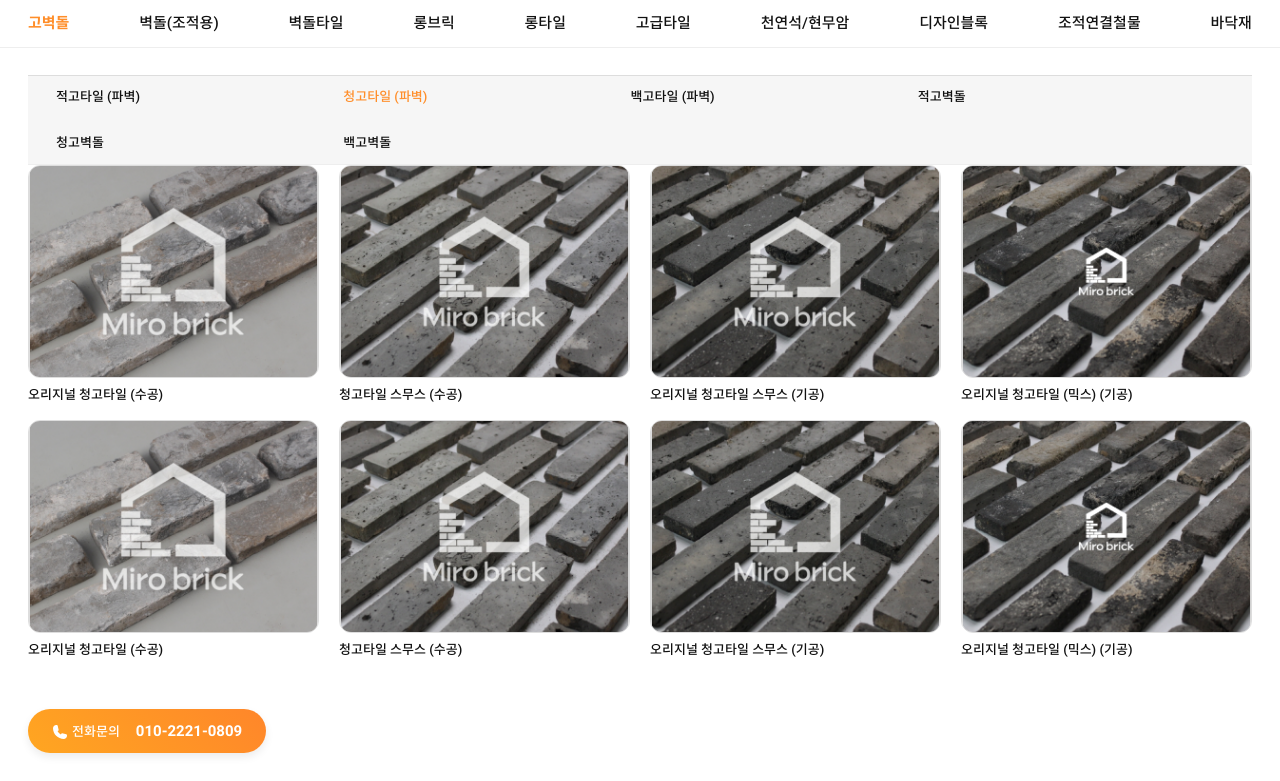
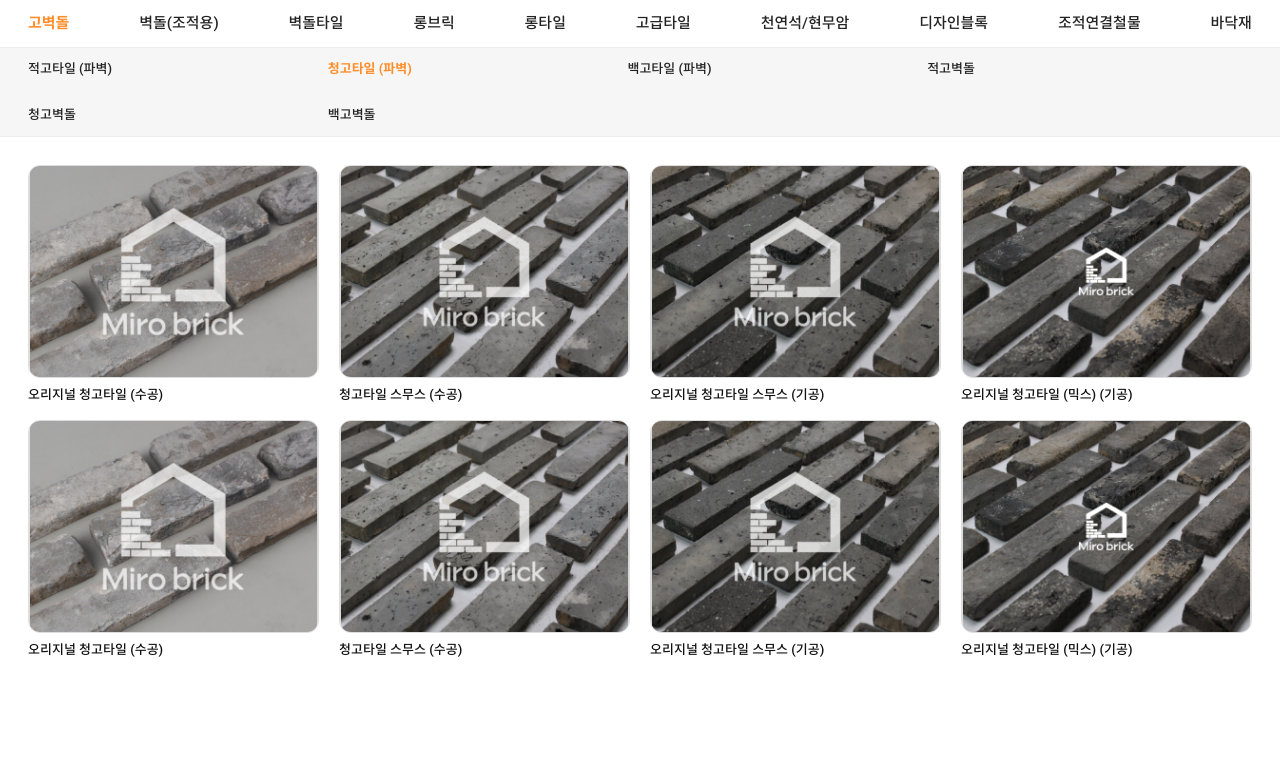
Before and after one commit to Ankooooooo/miro-brick, a PHP site: page /pages/product.html in a window 1280 px wide; the page is wider, and only the part inside the window is pictured. Shown: the part 52-833 px from the top of that part. After the commit the page ends 709 px from the top of that part, so only its background shows below. Run offline with PHP 8.4, Linux system fonts and the light colour scheme.

Commit message:
화면 디테일 수정 및 화면 연결

```diff
--- a/assets/css/index.css
+++ b/assets/css/index.css
@@ -294,7 +294,7 @@ header .header__inner-right .header__inner-menu {
 header .header__inner-right .header__inner-menu li {
   cursor: pointer;
 }
-header .header__inner-right .header__inner-menu .selected {
+header .header__inner-right .header__inner-menu .selected a {
   color: #FF8E2A;
 }
 header .header__inner-right .header__inner-icon {
@@ -649,7 +649,7 @@ body > footer .footer__content:not(.open) .footer__content-title::after {
     line-height: 23.17px;
   }
 }
-.navigation .navigation__list .navigation__item.selected {
+.navigation .navigation__list .navigation__item.selected a {
   font-weight: 700;
   color: #FF8E2A;
 }
@@ -1540,6 +1540,66 @@ input[type=file] {
   }
 }
 /* contents */
+@media screen and (max-width: 833px) {
+  main {
+    padding: 2rem;
+  }
+  main.board {
+    padding-bottom: 8rem;
+  }
+  main.board:has(.qna) {
+    padding-bottom: 8rem;
+  }
+  main.board + .scrollTopBtn {
+    display: none;
+  }
+  main.product {
+    padding: 0;
+  }
+  main > * {
+    padding: 2rem;
+  }
+}
+@media screen and (min-width: 834px) and (max-width: 1311px) {
+  main {
+    padding: 2.8rem;
+  }
+  main.board {
+    padding-bottom: 8rem;
+  }
+  main.board + .scrollTopBtn {
+    display: none;
+  }
+  main.product {
+    padding: 0;
+  }
+  main.product > * {
+    padding: 2.8rem;
+  }
+}
+@media screen and (min-width: 1312px) {
+  main {
+    width: 1312px;
+    margin: auto;
+    padding: 4rem 0;
+  }
+  main.board {
+    padding: 4rem 0 12rem;
+  }
+  main.product {
+    padding: 0;
+  }
+  main.product .navigation {
+    margin-bottom: 40px;
+  }
+  main.product:not(:has(.navigation)) {
+    margin-top: 40px;
+  }
+  main.product:not(:has(.navigation)) .img__view {
+    margin-top: 0;
+  }
+}
+
 .toggleBody {
   height: 0;
   overflow: hidden;
@@ -2118,39 +2178,3 @@ input[type=file] {
   background: linear-gradient(180deg, rgba(0, 0, 0, 0.03) 0%, rgba(0, 0, 0, 0) 100%);
   position: absolute;
 }
-
-@media screen and (max-width: 833px) {
-  main {
-    padding: 2rem;
-  }
-  main.board {
-    padding-bottom: 8rem;
-  }
-  main.board:has(.qna) {
-    padding-bottom: 8rem;
-  }
-  main.board + .scrollTopBtn {
-    display: none;
-  }
-}
-@media screen and (min-width: 834px) and (max-width: 1311px) {
-  main {
-    padding: 2.8rem;
-  }
-  main.board {
-    padding-bottom: 8rem;
-  }
-  main.board + .scrollTopBtn {
-    display: none;
-  }
-}
-@media screen and (min-width: 1312px) {
-  main {
-    width: 1312px;
-    margin: auto;
-    padding: 4rem 0;
-  }
-  main.board {
-    padding: 4rem 0 12rem;
-  }
-}
--- a/assets/scss/contents/_contents.scss
+++ b/assets/scss/contents/_contents.scss
@@ -1,4 +1,78 @@
 
+// 메인
+main {
+    // MO
+    @media screen and (max-width: #{$breakpoint-tablet - 1px}) {
+        padding: 2rem;
+
+        &.board {
+            padding-bottom: 8rem;
+            &:has(.qna) {
+                padding-bottom: 8rem;
+            }
+
+            + .scrollTopBtn {
+                display: none;
+            }
+        }
+
+        &.product {
+            padding: 0;
+        }
+        > * {
+            padding: 2rem;
+        }
+    }
+
+    // Tablet
+    @media screen and (min-width: #{$breakpoint-tablet}) and (max-width: #{$breakpoint-pc - 1px}) {
+        padding: 2.8rem;
+
+        &.board {
+            padding-bottom: 8rem;
+
+            + .scrollTopBtn {
+                display: none;
+            }
+        }
+
+        &.product {
+            padding: 0;
+
+            > * {
+                padding: 2.8rem;
+            }
+        }
+    }
+
+    // PC
+    @media screen and (min-width: #{$breakpoint-pc}) {
+        width: $breakpoint-pc;
+        margin: auto;
+        padding: 4rem 0;
+
+        &.board {
+            padding: 4rem 0 12rem;
+        }
+
+        &.product {
+            padding: 0;
+
+
+            .navigation {
+                margin-bottom: 40px;
+            }
+
+            &:not(:has(.navigation)) {
+                margin-top: 40px;
+
+                .img__view {
+                    margin-top: 0;
+                }
+            }
+        }
+    }
+}
 
 //toggle
 .toggleBody {
--- a/assets/scss/index.scss
+++ b/assets/scss/index.scss
@@ -22,45 +22,3 @@
 
 /* contents */
 @import "contents/contents";
-
-main {
-    // MO
-    @media screen and (max-width: #{$breakpoint-tablet - 1px}) {
-        padding: 2rem;
-
-        &.board {
-            padding-bottom: 8rem;
-            &:has(.qna) {
-                padding-bottom: 8rem;
-            }
-
-            + .scrollTopBtn {
-                display: none;
-            }
-        }
-    }
-
-    // Tablet
-    @media screen and (min-width: #{$breakpoint-tablet}) and (max-width: #{$breakpoint-pc - 1px}) {
-        padding: 2.8rem;
-
-        &.board {
-            padding-bottom: 8rem;
-
-            + .scrollTopBtn {
-                display: none;
-            }
-        }
-    }
-
-    // PC
-    @media screen and (min-width: #{$breakpoint-pc}) {
-        width: $breakpoint-pc;
-        margin: auto;
-        padding: 4rem 0;
-
-        &.board {
-            padding: 4rem 0 12rem;
-        }
-    }
-}
--- a/assets/scss/layouts/_header.scss
+++ b/assets/scss/layouts/_header.scss
@@ -61,7 +61,7 @@ header {
                 cursor: pointer;
             }
 
-            .selected {
+            .selected a {
                 color: $primary;
             }
         }
--- a/assets/scss/layouts/_navigation.scss
+++ b/assets/scss/layouts/_navigation.scss
@@ -67,7 +67,7 @@
                 line-height: 23.17px;
             }
 
-            &.selected {
+            &.selected a {
                 font-weight: 700;
                 color: $primary;
             }
--- a/layouts/navigation_product.html
+++ b/layouts/navigation_product.html
@@ -1,15 +1,35 @@
 <!-- 제품 메뉴 네비게이션 -->
 <section class="navigation">
     <ul class="navigation__list product drag__area">
-        <li class="navigation__item" label="고벽돌">고벽돌</li>
-        <li class="navigation__item" label="벽돌(조적용)">벽돌(조적용)</li>
-        <li class="navigation__item" label="벽돌타일">벽돌타일</li>
-        <li class="navigation__item" label="롱브릭">롱브릭</li>
-        <li class="navigation__item" label="롱타일">롱타일</li>
-        <li class="navigation__item" label="고급타일">고급타일</li>
-        <li class="navigation__item" label="천연석/현무암">천연석/현무암</li>
-        <li class="navigation__item" label="디자인블록">디자인블록</li>
-        <li class="navigation__item" label="조적연결철물">조적연결철물</li>
-        <li class="navigation__item" label="바닥재">바닥재</li>
+        <li class="navigation__item" label="고벽돌">
+            <a href="#">고벽돌</a>
+        </li>
+        <li class="navigation__item" label="벽돌(조적용)">
+            <a href="#">벽돌(조적용)</a>
+        </li>
+        <li class="navigation__item" label="벽돌타일">
+            <a href="#">벽돌타일</a>
+        </li>
+        <li class="navigation__item" label="롱브릭">
+            <a href="#">롱브릭</a>
+        </li>
+        <li class="navigation__item" label="롱타일">
+            <a href="#">롱타일</a>
+        </li>
+        <li class="navigation__item" label="고급타일">
+            <a href="#">고급타일</a>
+        </li>
+        <li class="navigation__item" label="천연석/현무암">
+            <a href="#">천연석/현무암</a>
+        </li>
+        <li class="navigation__item" label="디자인블록">
+            <a href="#">디자인블록</a>
+        </li>
+        <li class="navigation__item" label="조적연결철물">
+            <a href="#">조적연결철물</a>
+        </li>
+        <li class="navigation__item" label="바닥재">
+            <a href="#">바닥재</a>
+        </li>
     </ul>
 </section>
--- a/layouts/subHeader.html
+++ b/layouts/subHeader.html
@@ -14,9 +14,16 @@
 
         <div class="header__inner-right">
             <ul data-viewport="pc" class="header__inner-menu">
-                <li label="제품">제품</li>
-                <li label="시공갤러리">시공갤러리</li>
-                <li label="고객센터">고객센터</li>
+                <li label="제품">
+                    <a href="/pages/product.html">제품</a>
+                </li>
+                <li label="시공갤러리">
+                    <a href="/pages/gallery.html">시공갤러리</a>
+
+                </li>
+                <li label="고객센터">
+                    <a href="/pages/qna.html">고객센터</a>
+                </li>
             </ul>
 
             <div data-viewport="pc" class="header__inner-icon">
--- a/pages/product.html
+++ b/pages/product.html
@@ -19,71 +19,71 @@
     <div data-include-path="/layouts/navigation_product.html"></div>
 
     <!-- Main -->
-    <main>
+    <main class="product">
         <!-- Sub Navigation - 제품 메뉴에서만 사용 -->
         <section class="navigation sub">
             <ul class="navigation__list">
-                <li class="navigation__item" label="적고타일 (파벽)">적고타일 (파벽)</li>
-                <li class="navigation__item selected" label="청고타일 (파벽)">청고타일 (파벽)</li>
-                <li class="navigation__item" label="백고타일 (파벽)">백고타일 (파벽)</li>
-                <li class="navigation__item" label="적고벽돌">적고벽돌</li>
-                <li class="navigation__item" label="청고벽돌">청고벽돌</li>
-                <li class="navigation__item" label="백고벽돌">백고벽돌</li>
+                <li class="navigation__item" label="적고타일 (파벽)"><a href="#">적고타일 (파벽)</a></li>
+                <li class="navigation__item selected" label="청고타일 (파벽)"><a href="#">청고타일 (파벽)</a></li>
+                <li class="navigation__item" label="백고타일 (파벽)"><a href="#">백고타일 (파벽)</a></li>
+                <li class="navigation__item" label="적고벽돌"><a href="#">적고벽돌</a></li>
+                <li class="navigation__item" label="청고벽돌"><a href="#">청고벽돌</a></li>
+                <li class="navigation__item" label="백고벽돌"><a href="#">백고벽돌</a></li>
             </ul>
         </section>
 
       <ul class="img__list is-product">
         <li>
-          <a href="#">
+          <a href="/pages/product_view.html">
             <img src="../assets/images/png/product1.png" alt="product1" class="img">
             <p class="img__title">오리지널 청고타일 (수공)</p>
           </a>
         </li>
         <li>
-          <a href="#">
+          <a href="/pages/product_view.html">
             <img src="../assets/images/png/product2.png" alt="product2" class="img">
             <p class="img__title">청고타일 스무스 (수공)</p>
           </a>
         </li>
         <li>
-          <a href="#">
+          <a href="/pages/product_view.html">
             <img src="../assets/images/png/product3.png" alt="product3" class="img">
             <p class="img__title">오리지널 청고타일 스무스 (기공)</p>
           </a>
         </li>
         <li>
-          <a href="#">
+          <a href="/pages/product_view.html">
             <img src="../assets/images/png/product4.png" alt="product4" class="img">
             <p class="img__title">오리지널 청고타일 (믹스) (기공)</p>
           </a>
         </li>
         <li>
-          <a href="#">
+          <a href="/pages/product_view.html">
             <img src="../assets/images/png/product1.png" alt="product1" class="img">
             <p class="img__title">오리지널 청고타일 (수공)</p>
           </a>
         </li>
         <li>
-          <a href="#">
+          <a href="/pages/product_view.html">
             <img src="../assets/images/png/product2.png" alt="product2" class="img">
             <p class="img__title">청고타일 스무스 (수공)</p>
           </a>
         </li>
         <li>
-          <a href="#">
+          <a href="/pages/product_view.html">
             <img src="../assets/images/png/product3.png" alt="product3" class="img">
             <p class="img__title">오리지널 청고타일 스무스 (기공)</p>
           </a>
         </li>
         <li>
-          <a href="#">
+          <a href="/pages/product_view.html">
             <img src="../assets/images/png/product4.png" alt="product4" class="img">
             <p class="img__title">오리지널 청고타일 (믹스) (기공)</p>
           </a>
         </li>
       </ul>
 
-      <div class="tel__info">
+      <div data-viewport="pc" class="tel__info">
         <p class="info__title">전화문의</p>
         <p class="info__tel">
           <a href="tel:010-2221-0809" class="tel phone">010-2221-0809</a>
--- a/pages/product_view.html
+++ b/pages/product_view.html
@@ -20,7 +20,7 @@
     <div data-include-path="/layouts/navigation_gallery.html"></div>
 
     <!-- Main -->
-    <main>
+    <main class="product">
       <div class="img__view is-product">
         <div class="view__detail">
           <!-- Banner -->
@@ -83,7 +83,8 @@
           </div>
         </div>
       </div>
-      <div class="tel__info">
+
+      <div data-viewport="pc" class="tel__info">
         <p class="info__title">전화문의</p>
         <p class="info__tel">
           <span class="tel">010-2221-0809</span>
--- a/pages/qna.html
+++ b/pages/qna.html
@@ -95,7 +95,7 @@
         </div>
 
         <div class="board__footer">
-            <a href="" class="btn is-primary">질문하기</a>
+            <a href="/pages/qna_write.html" class="btn is-primary">질문하기</a>
 
             <div class="pagination">
                 <a href=""><i class="icon icon_page_first"></i></a>
```
Also changed, not shown: layouts/header.html (+9 -3 lines), layouts/navigation_gallery.html (+12 -5 lines), layouts/navigation_qna.html (+7 -3 lines).
